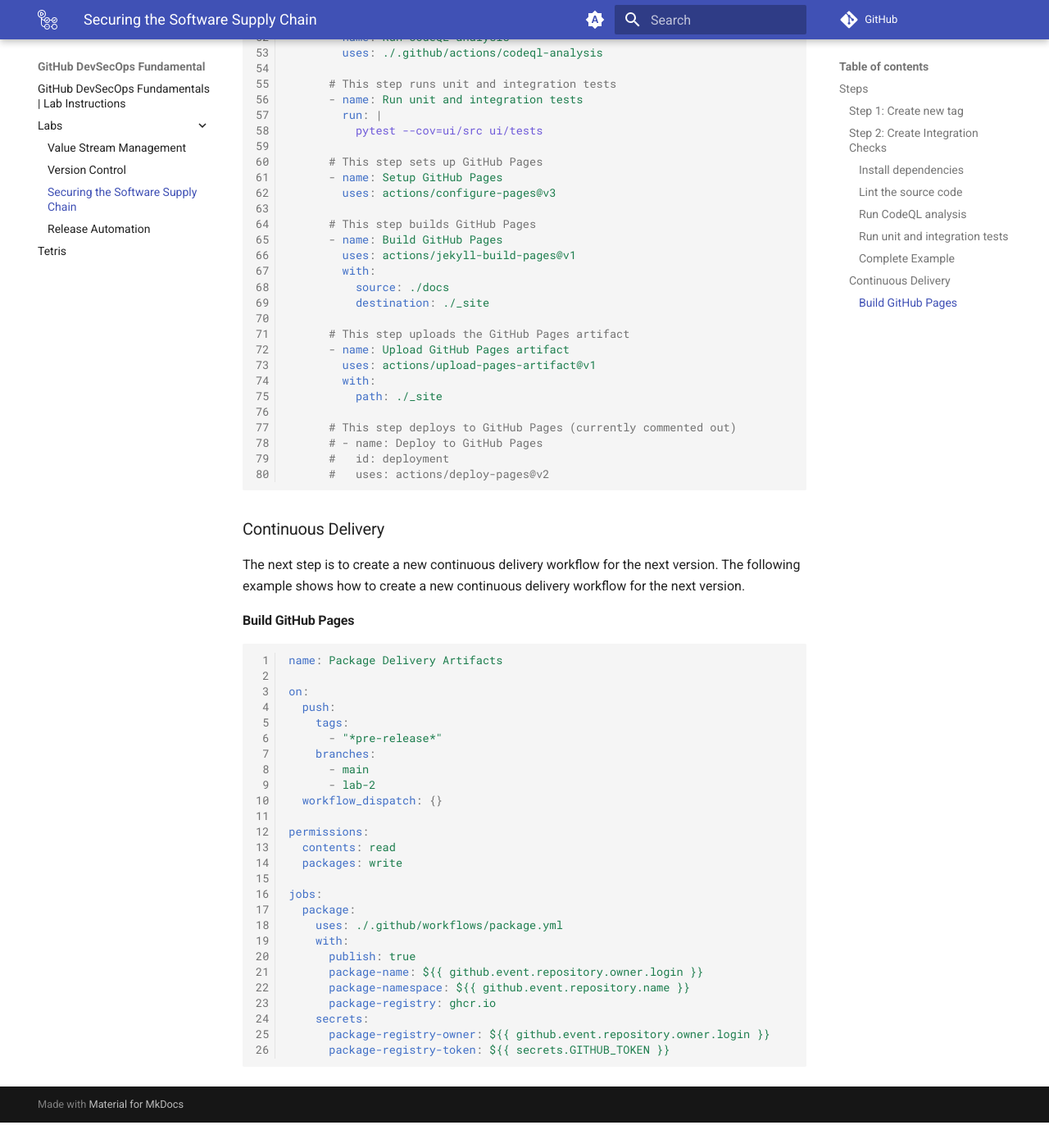
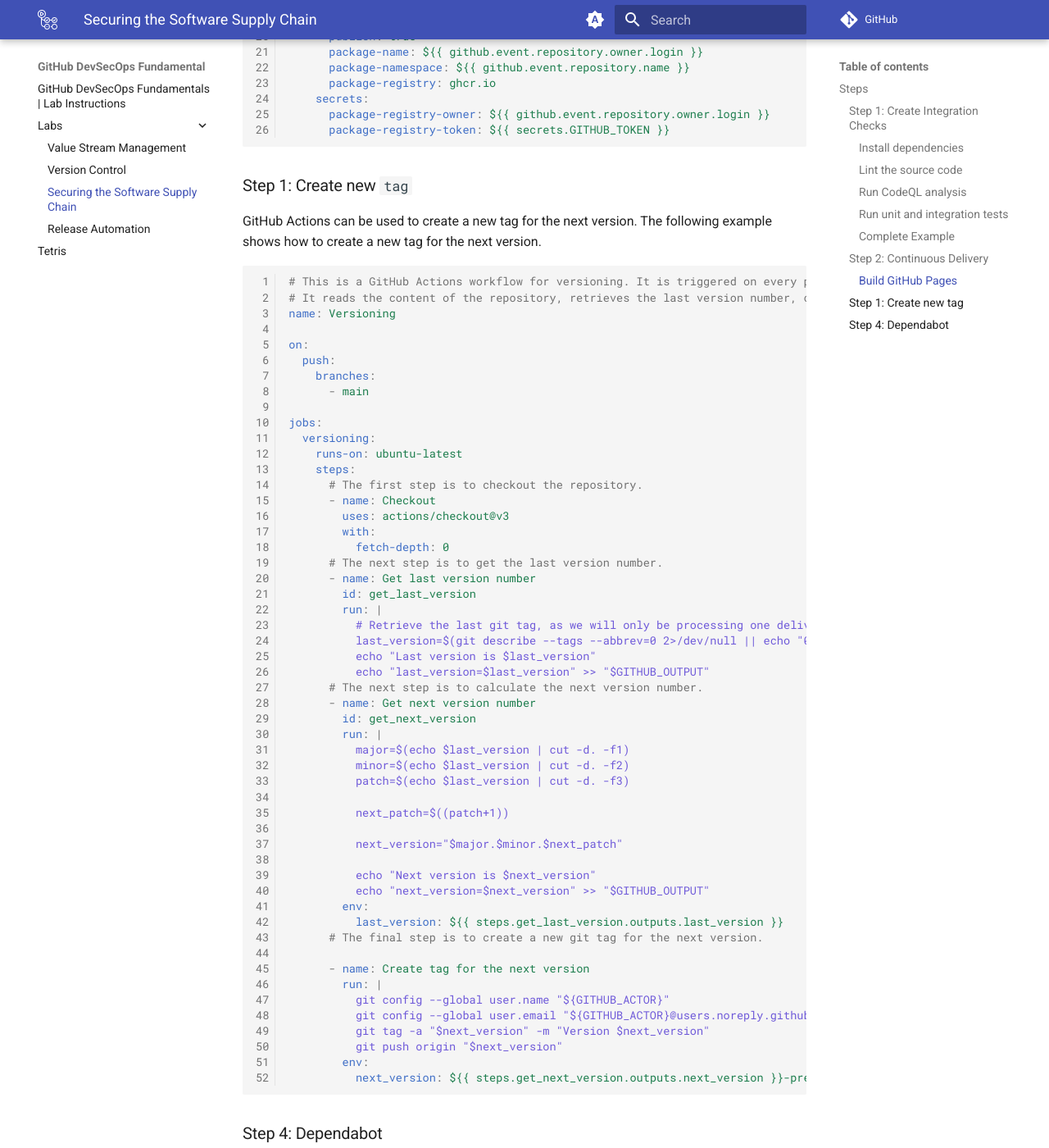
Before and after one commit to githubuniverseworkshops/github-devsecops-fundamentals, an MkDocs documentation site: the page built from docs/Software-Supply-Chain/index.md, in a window 1280 px wide and 1400 px high, scrolled down 4064 px. Shown: the whole window at 82% size. Built offline with MkDocs 1.6.1 and Material for MkDocs 9.7.7, drawn with Linux system fonts in a browser that asks for light colours; comment, search, counter and statistics services are not loaded; before the commit the page ends 5433 px from its top, so only the background shows below that; some of the changed text lies outside the part shown.

Commit message:
Update index.md

````diff
--- a/docs/Software-Supply-Chain/index.md
+++ b/docs/Software-Supply-Chain/index.md
@@ -1,77 +1,19 @@
-
 # Lab 2
 
 ## Steps
 
-1. Create a new `tag`
-2. Create Integration Checks
+1. Create Integration Checks
   - Install dependencies
   - Run CodeQL analysis
   - Run unit and integration tests
-3. Continuous Delivery
-  1. Build GitHub Pages
-  2. Push GitHub Pages to GitHub Packages
+2. Continuous Delivery
+  - Build GitHub Pages
+  - Push GitHub Pages to GitHub Packages
+3. Create a new `tag`
+4. Dependabot
 
-### Step 1: Create new `tag`
 
-GitHub Actions can be used to create a new tag for the next version. The following example shows how to create a new tag for the next version.
-
-```yaml
-# This is a GitHub Actions workflow for versioning. It is triggered on every push to the main branch.
-# It reads the content of the repository, retrieves the last version number, calculates the next version number, and creates a new git tag for the next version.
-name: Versioning
-
-on:
-  push:
-    branches:
-      - main
-
-jobs:
-  versioning:
-    runs-on: ubuntu-latest
-    steps:
-      # The first step is to checkout the repository.
-      - name: Checkout
-        uses: actions/checkout@v3
-        with:
-          fetch-depth: 0
-      # The next step is to get the last version number.
-      - name: Get last version number
-        id: get_last_version
-        run: |
-          # Retrieve the last git tag, as we will only be processing one delivery line.
-          last_version=$(git describe --tags --abbrev=0 2>/dev/null || echo "0.0.0")
-          echo "Last version is $last_version"
-          echo "last_version=$last_version" >> "$GITHUB_OUTPUT"
-      # The next step is to calculate the next version number.
-      - name: Get next version number
-        id: get_next_version
-        run: |
-          major=$(echo $last_version | cut -d. -f1)
-          minor=$(echo $last_version | cut -d. -f2)
-          patch=$(echo $last_version | cut -d. -f3)
-
-          next_patch=$((patch+1))
-
-          next_version="$major.$minor.$next_patch"
-
-          echo "Next version is $next_version"
-          echo "next_version=$next_version" >> "$GITHUB_OUTPUT"
-        env:
-          last_version: ${{ steps.get_last_version.outputs.last_version }}
-      # The final step is to create a new git tag for the next version.
-
-      - name: Create tag for the next version
-        run: |
-          git config --global user.name "${GITHUB_ACTOR}"
-          git config --global user.email "${GITHUB_ACTOR}@users.noreply.github.com"
-          git tag -a "$next_version" -m "Version $next_version"
-          git push origin "$next_version"
-        env:
-          next_version: ${{ steps.get_next_version.outputs.next_version }}-pre-release
-```
-
-### Step 2: Create Integration Checks
+### Step 1: Create Integration Checks
 
 The next step is to create a new integration check for the next version. The following example shows how to create a new integration check for the next version.
 
@@ -231,7 +173,7 @@
       #   uses: actions/deploy-pages@v2
 ```
 
-### Continuous Delivery
+### Step 2: Continuous Delivery
 
 The next step is to create a new continuous delivery workflow for the next version. The following example shows how to create a new continuous delivery workflow for the next version.
 
@@ -265,3 +207,79 @@
       package-registry-owner: ${{ github.event.repository.owner.login }}
       package-registry-token: ${{ secrets.GITHUB_TOKEN }}
 ```
+
+### Step 1: Create new `tag`
+
+GitHub Actions can be used to create a new tag for the next version. The following example shows how to create a new tag for the next version.
+
+```yaml
+# This is a GitHub Actions workflow for versioning. It is triggered on every push to the main branch.
+# It reads the content of the repository, retrieves the last version number, calculates the next version number, and creates a new git tag for the next version.
+name: Versioning
+
+on:
+  push:
+    branches:
+      - main
+
+jobs:
+  versioning:
+    runs-on: ubuntu-latest
+    steps:
+      # The first step is to checkout the repository.
+      - name: Checkout
+        uses: actions/checkout@v3
+        with:
+          fetch-depth: 0
+      # The next step is to get the last version number.
+      - name: Get last version number
+        id: get_last_version
+        run: |
+          # Retrieve the last git tag, as we will only be processing one delivery line.
+          last_version=$(git describe --tags --abbrev=0 2>/dev/null || echo "0.0.0")
+          echo "Last version is $last_version"
+          echo "last_version=$last_version" >> "$GITHUB_OUTPUT"
+      # The next step is to calculate the next version number.
+      - name: Get next version number
+        id: get_next_version
+        run: |
+          major=$(echo $last_version | cut -d. -f1)
+          minor=$(echo $last_version | cut -d. -f2)
+          patch=$(echo $last_version | cut -d. -f3)
+
+          next_patch=$((patch+1))
+
+          next_version="$major.$minor.$next_patch"
+
+          echo "Next version is $next_version"
+          echo "next_version=$next_version" >> "$GITHUB_OUTPUT"
+        env:
+          last_version: ${{ steps.get_last_version.outputs.last_version }}
+      # The final step is to create a new git tag for the next version.
+
+      - name: Create tag for the next version
+        run: |
+          git config --global user.name "${GITHUB_ACTOR}"
+          git config --global user.email "${GITHUB_ACTOR}@users.noreply.github.com"
+          git tag -a "$next_version" -m "Version $next_version"
+          git push origin "$next_version"
+        env:
+          next_version: ${{ steps.get_next_version.outputs.next_version }}-pre-release
+```
+
+### Step 4: Dependabot
+
+The next step is to create a new dependabot configuration file for the next version. The following example shows how to create a new dependabot configuration file for the next version.
+
+```yaml
+version: 2
+updates:
+  - package-ecosystem: "python"
+    directory: "/"
+    schedule:
+      interval: "weekly"
+  - package-ecosystem: "github-actions"
+    directory: "/"
+    schedule:
+    interval: "weekly"
+```
````
